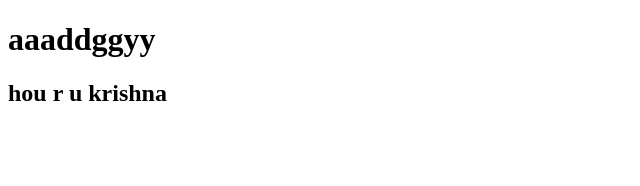
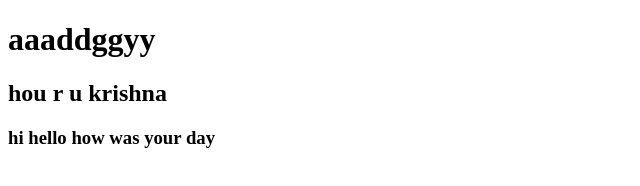
Before and after one commit to Premkrishna-harale/jan_repo2, a plain HTML site: page index.html in a window 1280 px wide. Shown: the whole page, without its empty margins (0-640 px from the left). Drawn offline with Linux system fonts and the light colour scheme.

Commit message:
added heading

```diff
--- a/index.html
+++ b/index.html
@@ -8,5 +8,6 @@
 <body>
     <h1>aaaddggyy</h1>
     <h2> hou r u krishna</h2>
+    <h3> hi hello how was your day</h3>
 </body>
 </html>
```
